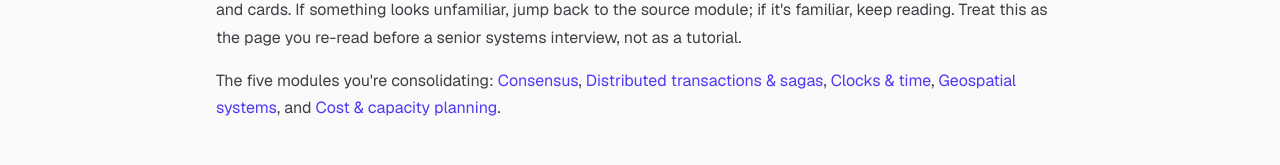
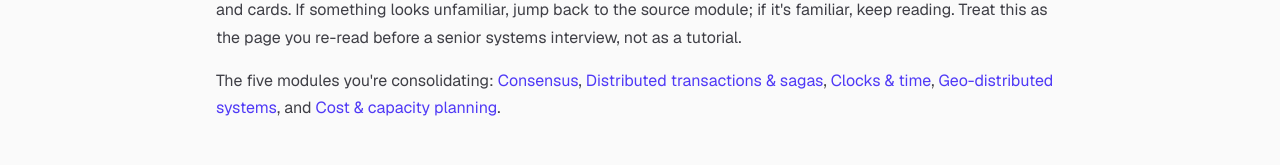
Before and after one commit to aditya-shah73/skillforge, a Next.js app: page /courses/system-design/modules/phase-5-revision in a window 1280 px wide. Shown: the part 516-681 px from the top of the page. Built offline with nearby package versions, Linux system fonts and the light colour scheme.

Commit message:
content fixes

```diff
--- a/app/courses/system-design/modules/phase-5-revision/page.tsx
+++ b/app/courses/system-design/modules/phase-5-revision/page.tsx
@@ -59,7 +59,7 @@ stateDiagram-v2
           This is not new material. It&apos;s a <strong>map of Phase 5</strong> — the deep distributed-systems primitives compressed into tables and cards. If something looks unfamiliar, jump back to the source module; if it&apos;s familiar, keep reading. Treat this as the page you re-read before a senior systems interview, not as a tutorial.
         </p>
         <p className="text-slate-700 dark:text-slate-300 leading-relaxed mt-3">
-          The five modules you&apos;re consolidating: <Link href="/courses/system-design/modules/consensus" className="text-indigo-600 hover:underline">Consensus</Link>, <Link href="/courses/system-design/modules/distributed-transactions" className="text-indigo-600 hover:underline">Distributed transactions &amp; sagas</Link>, <Link href="/courses/system-design/modules/clock-time" className="text-indigo-600 hover:underline">Clocks &amp; time</Link>, <Link href="/courses/system-design/modules/geo-systems" className="text-indigo-600 hover:underline">Geospatial systems</Link>, and <Link href="/courses/system-design/modules/cost-capacity" className="text-indigo-600 hover:underline">Cost &amp; capacity planning</Link>.
+          The five modules you&apos;re consolidating: <Link href="/courses/system-design/modules/consensus" className="text-indigo-600 hover:underline">Consensus</Link>, <Link href="/courses/system-design/modules/distributed-transactions" className="text-indigo-600 hover:underline">Distributed transactions &amp; sagas</Link>, <Link href="/courses/system-design/modules/clock-time" className="text-indigo-600 hover:underline">Clocks &amp; time</Link>, <Link href="/courses/system-design/modules/geo-systems" className="text-indigo-600 hover:underline">Geo-distributed systems</Link>, and <Link href="/courses/system-design/modules/cost-capacity" className="text-indigo-600 hover:underline">Cost &amp; capacity planning</Link>.
         </p>
       </section>
 
@@ -452,7 +452,7 @@ COMMIT;
         </div>
 
         <p className="text-sm text-slate-500 dark:text-slate-400 mt-3">
-          Source: <Link href="/courses/system-design/modules/geo-systems" className="text-indigo-600 hover:underline">Geospatial systems</Link>.
+          Sources: <Link href="/courses/system-design/modules/geo-systems" className="text-indigo-600 hover:underline">Geo-distributed systems</Link> (latency framing) and <Link href="/courses/system-design/modules/design-rideshare" className="text-indigo-600 hover:underline">Design a rideshare service</Link> (geo-indexing primitives in depth).
         </p>
       </section>
 
--- a/lib/courses/system-design.ts
+++ b/lib/courses/system-design.ts
@@ -71,7 +71,7 @@ export const MODULES: Module[] = [
   { slug: "consensus", number: 27, phase: "Distributed Systems Deep", phaseNumber: 5, title: "Consensus: Raft & Paxos", subtitle: "Raft (deeper), Paxos (high level), when you actually need it, leader election", duration: "~2.5–3h", project: "Worked example: trace a Raft leader election + log replication step-by-step on paper", status: "available" },
   { slug: "distributed-transactions", number: 28, phase: "Distributed Systems Deep", phaseNumber: 5, title: "Distributed transactions & sagas", subtitle: "2PC and why it's avoided, sagas (orchestration vs choreography), outbox pattern", duration: "~2.5–3h", project: "Java/Spring lab: implement the transactional outbox pattern with a saga across two services", status: "available" },
   { slug: "clock-time", number: 29, phase: "Distributed Systems Deep", phaseNumber: 5, title: "Clocks & time in distributed systems", subtitle: "NTP, logical/Lamport clocks, vector clocks, hybrid logical clocks", duration: "~2–2.5h", project: "Worked example: trace causality bugs that wall-clock timestamps cause and Lamport clocks fix", status: "available" },
-  { slug: "geo-systems", number: 30, phase: "Distributed Systems Deep", phaseNumber: 5, title: "Geospatial systems", subtitle: "Geohashing, quadtrees, S2 cells, nearest-neighbor at scale", duration: "~2–2.5h", project: "Java lab: build a geohash-based 'nearby drivers' index with O(log n) lookups", status: "available" },
+  { slug: "geo-systems", number: 30, phase: "Distributed Systems Deep", phaseNumber: 5, title: "Geo-distributed systems", subtitle: "Latency physics, multi-region topologies, CDNs and edge compute, multi-device sync", duration: "~2–2.5h", project: "Design exercise: write a defensible latency budget for a global user and pick the right multi-region topology", status: "available" },
   { slug: "cost-capacity", number: 31, phase: "Distributed Systems Deep", phaseNumber: 5, title: "Cost & capacity planning", subtitle: "Production discipline: $/QPS, storage tiering, autoscaling, when to over-provision", duration: "~1.5–2h", project: "Worked example: build a $/QPS model for a service and decide whether to scale up, out, or cache", status: "available" },
   { slug: "phase-5-revision", number: 32, phase: "Distributed Systems Deep", phaseNumber: 5, title: "Phase 5 revision notes", subtitle: "Consensus, sagas, clocks, geo-indexing, cost — the deep-systems reference card", duration: "~20 min", project: "No project — pure revision", status: "available" },
 
```
